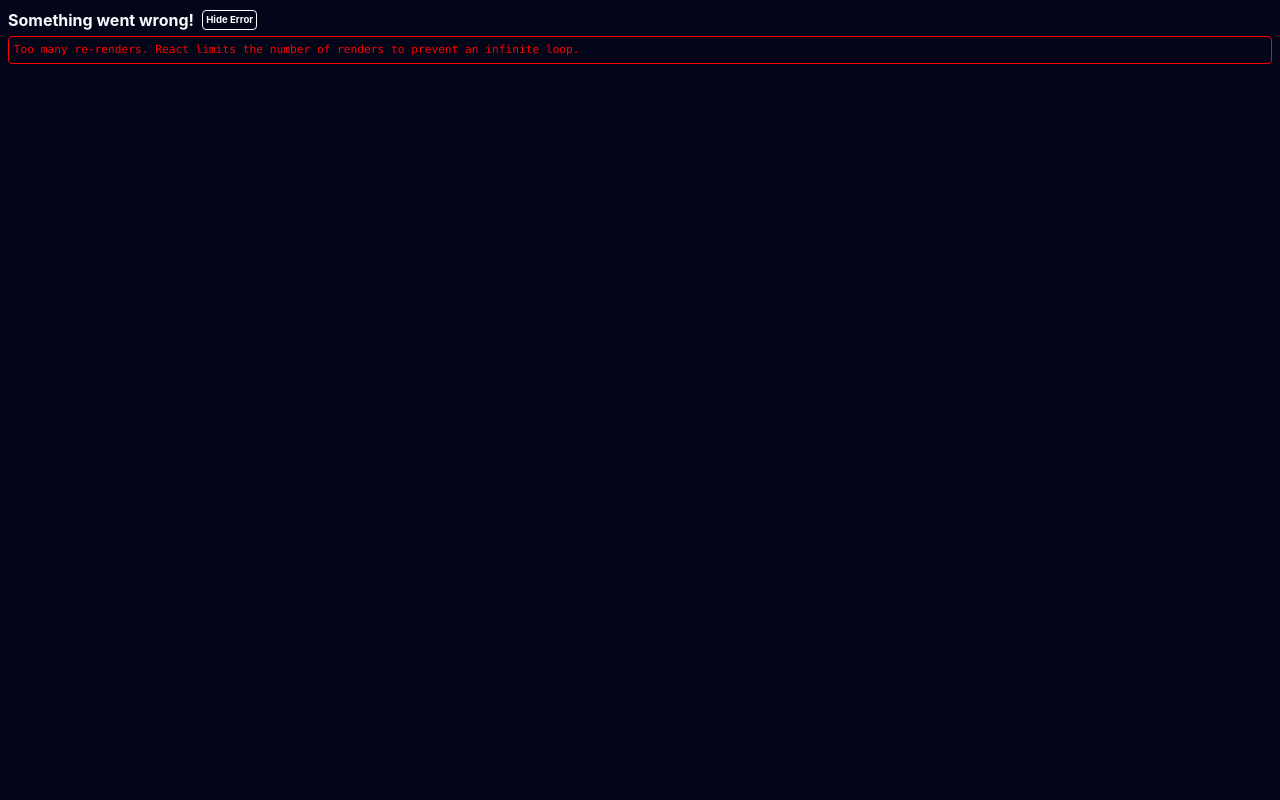
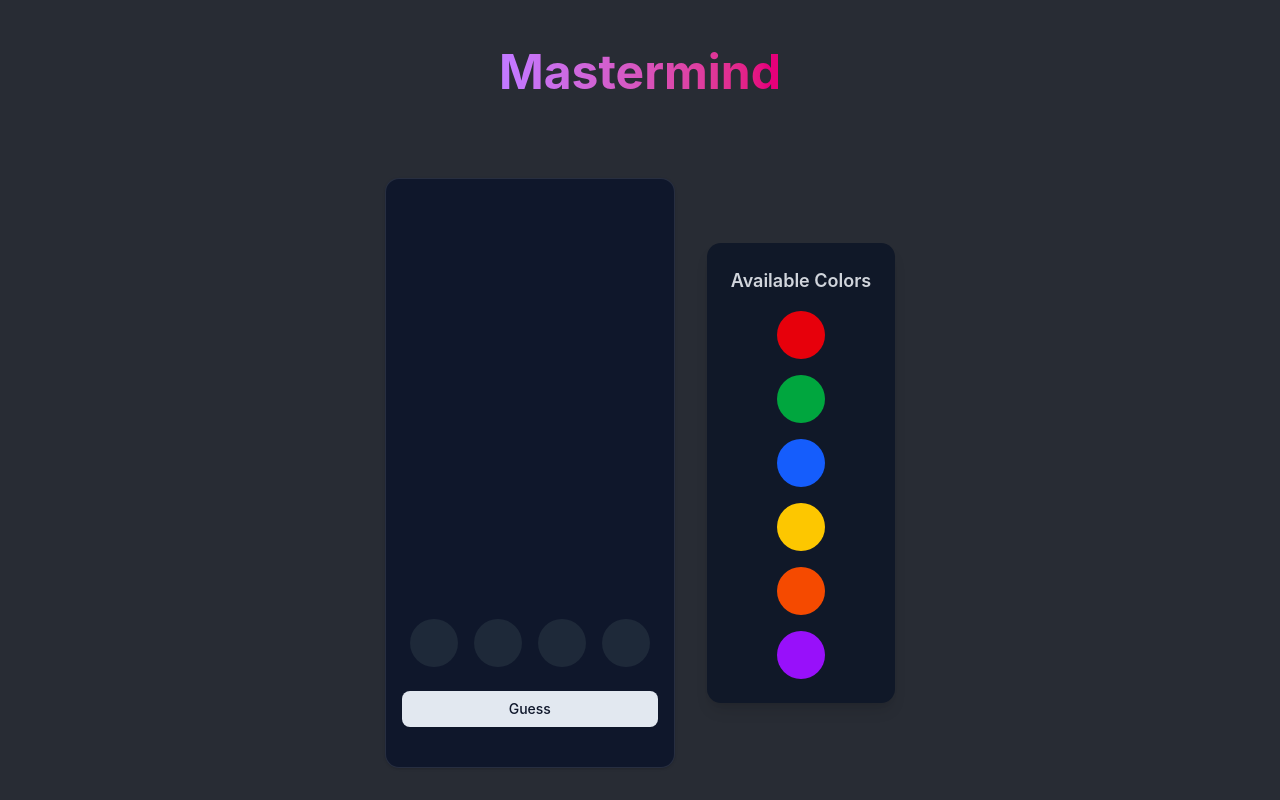
Before and after one commit to NorPointer/norpointer.github.io, a React (Vite) app: page /#/mastermind in a window 1280 px wide. Built offline with nearby package versions, Linux system fonts and the light colour scheme.

Commit message:
Mastermind: Fix build error

```diff
--- a/src/routes/mastermind/index.tsx
+++ b/src/routes/mastermind/index.tsx
@@ -19,7 +19,7 @@ const availableColors = [
 ];
 
 type Guess = {
-  code: string;
+  code: Array<number>;
   whites: number;
   reds: number;
 };
@@ -30,8 +30,6 @@ function Mastermind() {
   const maxGuesses = 12;
 
   const [code, _] = useState<Array<number>>(getRandomCode(codeLength));
-  const [guessInput, setGuessInput] = useState('');
-  setGuessInput('');
   const [currentGuess, setCurrentGuess] = useState<Array<number | null>>([
     null,
     null,
@@ -70,7 +68,9 @@ function Mastermind() {
   }
 
   function handleGuess() {
-    const guess = guessInput.split('').map((e) => Number(e));
+    if (currentGuess.indexOf(null)>=0)
+      return;
+    const guess = currentGuess as Array<number>;
     const redsCount = guess
       .map((num, i): number => (num === code[i] ? 1 : 0))
       .reduce((sum, a) => sum + a, 0);
@@ -90,7 +90,7 @@ function Mastermind() {
 
     setGuesses([
       ...guesses,
-      { code: guessInput, whites: whitesCount, reds: redsCount },
+      { code: guess, whites: whitesCount, reds: redsCount },
     ]);
   }
 
```
